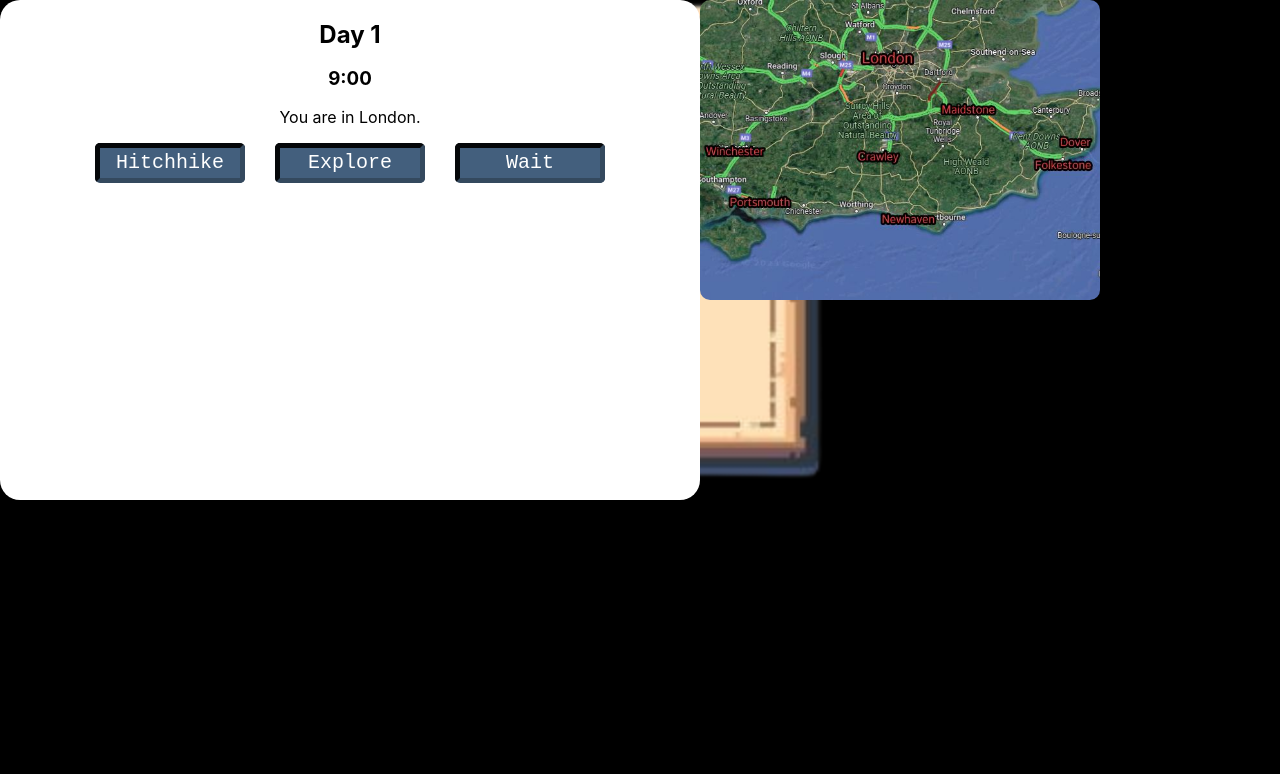
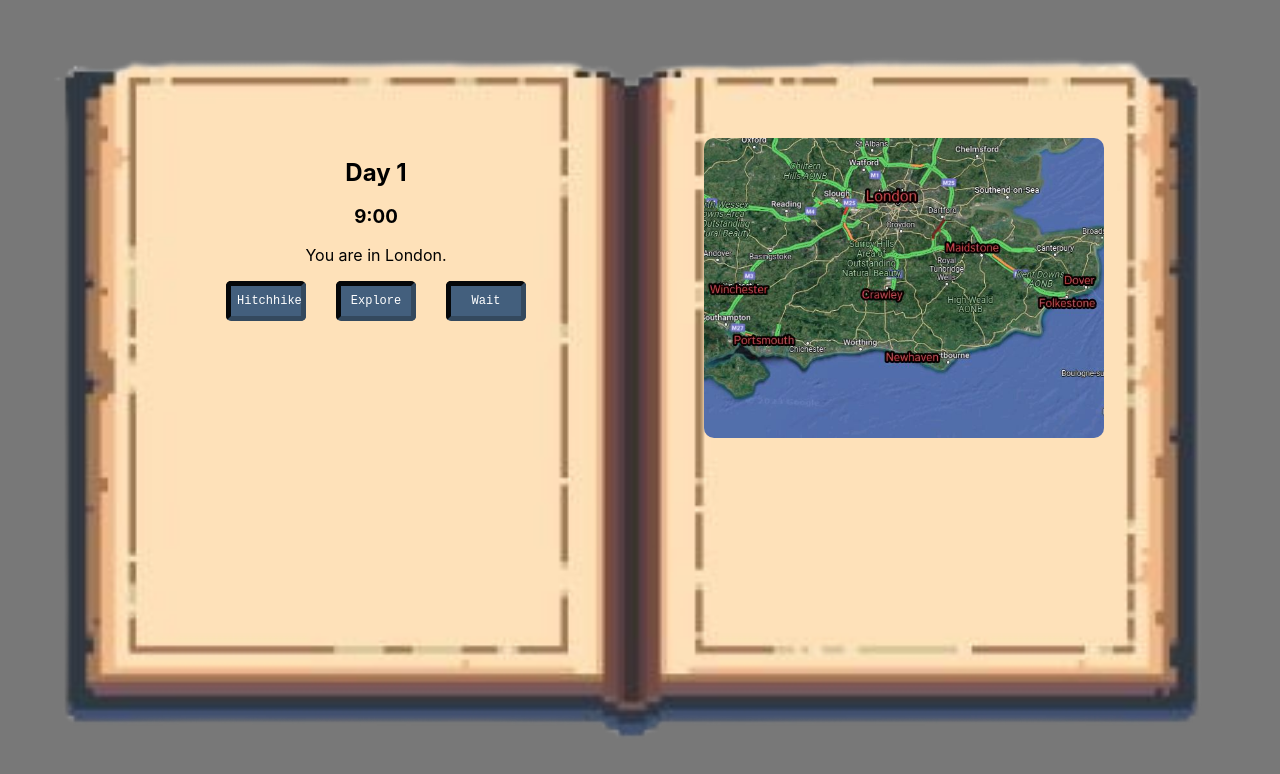
Before and after one commit to NeilBr87/Hitcher, a React app: page / in a window 1280 px wide. Built offline with nearby package versions, Linux system fonts and the light colour scheme.

Commit message:
Visual basic layout

```diff
--- a/src/Components/App/App.css
+++ b/src/Components/App/App.css
@@ -1,5 +1,6 @@
 .App {
   text-align: center;
+  background-color: rgb(120, 120, 120)
 }
 
 .App-logo {
--- a/src/Components/BookMenu/index.js
+++ b/src/Components/BookMenu/index.js
@@ -14,8 +14,10 @@ export default function BookMenu(props) {
 
     return (
         <div id="openBook">
-            <TownMenu day={day} setDay={setDay} time={time} setTime={setTime} currentTown={currentTown} setCurrentTown={setCurrentTown} health={health} setHealth={setHealth} food={food} setFood={setFood} money={money} setMoney={setMoney}/>
-            <Map  currentTown={currentTown}  />
+            <div id="bookHeader">
+                <TownMenu day={day} setDay={setDay} time={time} setTime={setTime} currentTown={currentTown} setCurrentTown={setCurrentTown} health={health} setHealth={setHealth} food={food} setFood={setFood} money={money} setMoney={setMoney}/>
+                <Map  currentTown={currentTown}  />
+            </div>
         </div>
 
     );
--- a/src/Components/BookMenu/style.css
+++ b/src/Components/BookMenu/style.css
@@ -1,8 +1,19 @@
 #openBook {
+
+    margin-top: 0;
+    padding-top: 10px;
     background: url(../Assets/OpenBookNoBG.png);
-    background-size: contain;
+    background-size: 1200px 700px;;
     background-repeat: no-repeat;
-    width: 1200px;
+    background-position: center; /* Center the background image */
+    height: 100vh;
+}
+
+#bookHeader {
     display: flex;
     flex-direction: row;
+    justify-content: center;
+    align-items: flex-start;
+    gap: 10%;
+    margin-top: 10%;
 }
--- a/src/Components/TownMenu/index.js
+++ b/src/Components/TownMenu/index.js
@@ -140,12 +140,9 @@ export default function TownMenu(props) {
 
   return (
 
-    <div id="containerFade" style={{display: 'flex', flexDirection: 'row', width: '700px', height: '500px',justifyContent: 'center', alignItems: 'flex-start', backgroundColor: evening? 'rgb(150, 150, 150)' : 'white', color: 'black', borderRadius: '20px'}}>
+    <div id="containerFade">
 
-
-
-
-      <div style={{display: 'flex', flexDirection: 'column', alignItems: 'center', borderRadius: '20px'}}>
+      <div style={{display: 'flex', flexDirection: 'column', alignItems: 'center', borderRadius: '20px', width: '400px'}}>
         <h2>Day {props.day}</h2>
         {!evening && <h3 style={{marginTop: '-2px'}}>{props.time}:00</h3>}
         {!travelling && <p style={{marginTop: '-2px'}}>You are in {props.currentTown}.</p>}
--- a/src/Components/TownMenu/style.css
+++ b/src/Components/TownMenu/style.css
@@ -15,12 +15,12 @@
 
   .keyButtons {
     border: 5px inset #34495e;
-    width: 150px;
+    width: 80px;
     height: 40px;
     background-color: #435F7D;
     font-family:'Courier New', Courier, monospace;
     color: white;
-    font-size: 20px;
+    font-size: 12px;
     border-radius: 5px;
   }
 
```
